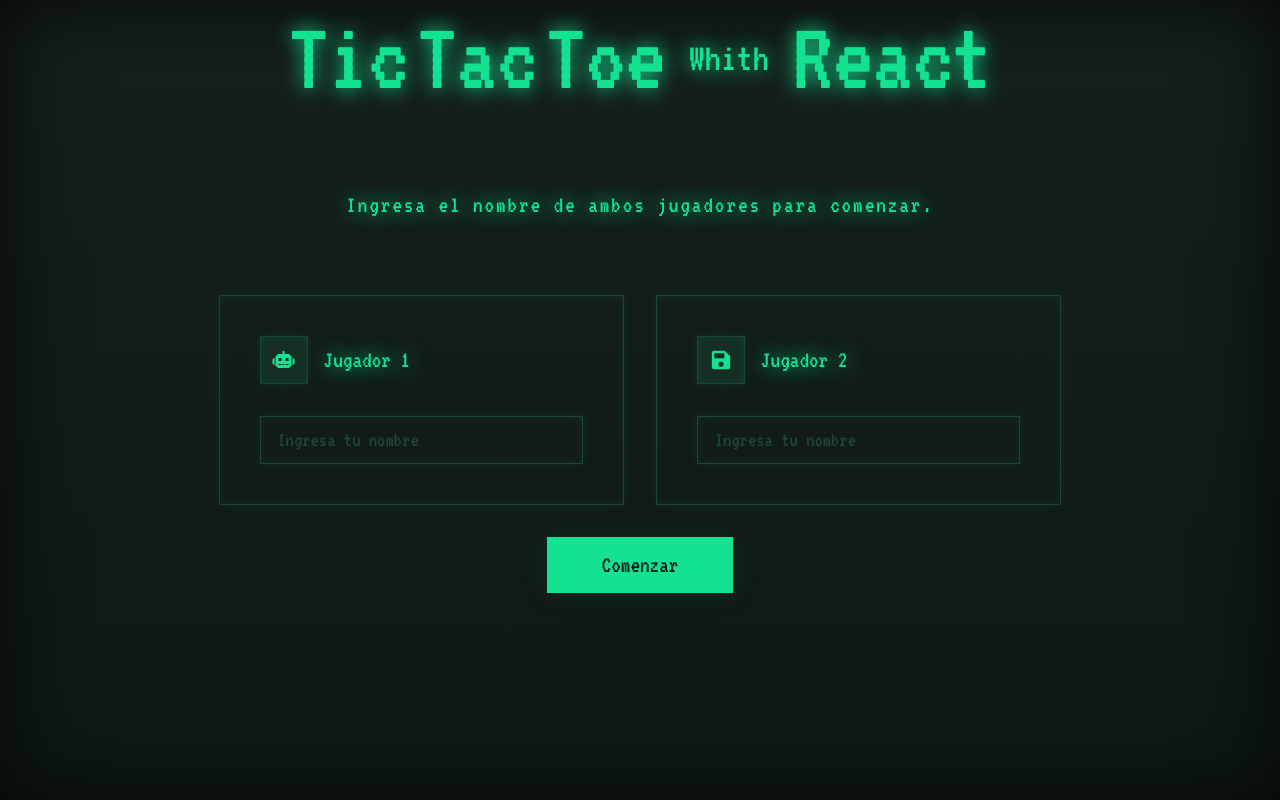
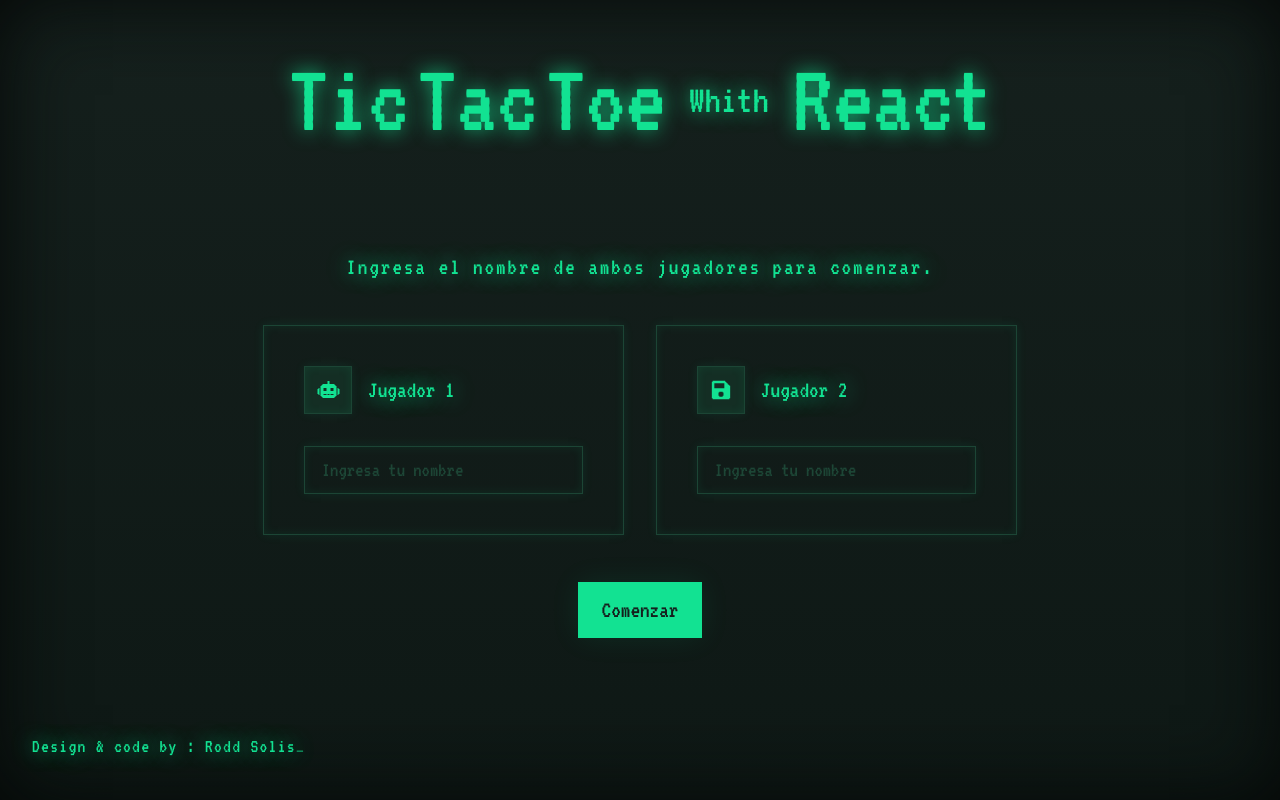
Before and after one commit to roddsolis/react-tic-tac-toe, a React (Vite) app: page / in a window 1280 px wide. Built offline with nearby package versions, Linux system fonts and the light colour scheme.

Commit message:
ajuste los componentes en un grid para que tengan mejor visualizacion

```diff
--- a/src/App.jsx
+++ b/src/App.jsx
@@ -2,6 +2,16 @@
 import Button from "/src/components/Button.jsx"
 
 const App = () => {
+
+  let guionAnimado = document.querySelector('.underScore')
+
+  // console.log(opacidadGuion)
+
+/*   setInterval(() => {
+      opacidadGuion === "100%" ? guionAnimado.style.opacity = "100%" : guionAnimado.style.opacity = "0%"
+  }, 1000); */
+
+
   return (
     <>
       {/* este es el titulo del juego */}
@@ -11,11 +21,14 @@
         <h1>React</h1>
       </div>
 
-
+      <div className="mainContainer">
         <h6>Ingresa el nombre de ambos jugadores para comenzar.</h6>
         <Jugador numeroDeJugador={1} nombreJugador="Jugador 1" iconoDeJugador={true} conteoDePartidas={false}/>
         <Jugador numeroDeJugador={2} nombreJugador="Jugador 2" iconoDeJugador={false} conteoDePartidas={false}/>
         <Button textoDelBoton="Comenzar" tipoDeBotton="Primario"/>
+      </div>
+
+      <footer> <p className='smallText'>Design & code by : Rodd Solis</p><p className='underScore'>_</p></footer>
 
     </>
   );
--- a/src/components/Button.jsx
+++ b/src/components/Button.jsx
@@ -4,7 +4,9 @@
 
   return (
     <>
+      <div className="actionsContainer">
       <button className="btn-primary">{textoDelBoton}</button> {/* para activar el boton hay que eliminar la clase btn-disabled para inabilitar agregar nuevamente la clase*/}
+      </div>
     </>
   )
 }
--- a/src/css/style.css
+++ b/src/css/style.css
@@ -1,7 +1,7 @@
 :root {
   --primary-color: #12e292;
   --primary-color-opacity-soft: #12e29217;
-  --primary-color-opacity-strong: #12e29281;
+  --primary-color-opacity-strong: #12e292ce;
   --border-color: #1c4535;
   --surface-color: #142e24;
   --surface-color-2: #142e24;
@@ -31,7 +31,7 @@
 #root {
   display: grid;
   grid-template-columns: repeat(12, 1fr);
-  grid-template-rows: 1fr 1fr 1fr 1fr 1fr;
+  grid-template-rows: 1fr 4fr 1fr;
   grid-auto-rows: min-content;
   column-gap: 2em;
   row-gap: 2em;
@@ -40,7 +40,8 @@
   box-shadow: 0px 0px 80px 0px #050807 inset;
   font-family: "VT323", monospace;
   color: var(--primary-color);
-  text-shadow: 0px 0px 20px var(--primary-color);
+  text-shadow: 0px 0px 20px var(--primary-color-opacity-strong);
+  justify-content: center;
 }
 
 /* este es el css del titulo */
@@ -51,6 +52,7 @@
   justify-content: center;
   display: flex;
   gap: 1.5em;
+  height: 200px;
 }
 
 h1 {
@@ -66,15 +68,24 @@
 
 /* este es el css del main container */
 
+.mainContainer{
+  display: grid;
+  grid-column: 1 / 13;
+  grid-row: 2 / 3;
+  align-items: center;
+  column-gap: 2em;
+}
+
 h6 {
   font-size: 24px;
   font-weight: 500;
   letter-spacing: 0.08em;
   grid-column: 1 / 13;
-  grid-row: 2 / 3;
+  grid-row: 1 / 2;
   display: flex;
   align-items: center;
   justify-content: center;
+
 }
 
 p {
@@ -84,8 +95,8 @@
 /* este es el css para los elementos de la card de jugador  */
 
 .jugador1 {
-  grid-column: 3 / 7;
-  grid-row: 3 / 4;
+  grid-column: 5 / 7;
+  grid-row: 2 / 3;
   height: fit-content;
   padding: 2.5em;
   border: 1px solid var(--border-color);
@@ -93,8 +104,8 @@
 }
 
 .jugador2 {
-  grid-column: 7 / 11;
-  grid-row: 3 / 4;
+  grid-column: 7 / 9;
+  grid-row: 2 / 3;
   height: fit-content;
   padding: 2.5em;
   border: 1px solid var(--border-color);
@@ -174,15 +185,23 @@
 
 /* este codigo css posiciona y le da estilos a los botones */
 
+.actionsContainer{
+  display: grid;
+  grid-column: 1 / 13;
+  grid-row: 3 / 4;
+  align-items: center;
+  justify-content: center;
+}
+
 .btn-primary{
-  grid-column: 6 / 8;
+  padding: 0em 1em;
   height: 56px;
   border: none;
   background-color: var(--primary-color);
   color: var(--gradient-color-1);
   font-family: "VT323", monospace;
   font-size: 1.5em;
-  transition: 0.4s ease-in-out;
+  transition: 0.2s ease-in-out;
   box-shadow: 0px 0px 30px 0px var(--primary-color-opacity-soft);
 
 
@@ -197,3 +216,31 @@
   box-shadow: 0px 0px 20px 0px var(--primary-color-opacity-strong);
 
 }
+
+/* Este es el css del footer */
+
+footer{
+  grid-column: 1 /13;
+  grid-row: 3 /4;
+  display: flex;
+  align-items: center;
+  justify-content: flex-start;
+  padding: 32px;
+  font-size: small;
+  letter-spacing: 0.1em;
+  font-weight: 200;
+}
+
+ .underScore{
+  transition: 0.2s ease-in-out;
+  animation-name: cambiarOpacidad;
+  animation-duration: 1s;
+  animation-timing-function: ease-in-out;
+  animation-iteration-count: infinite;
+
+ }
+
+ @keyframes cambiarOpacidad {
+  from{ opacity: 0%;} to {opacity: 100%;}
+  from{ opacity: 100%;} to {opacity: 0%;}
+ }
```
